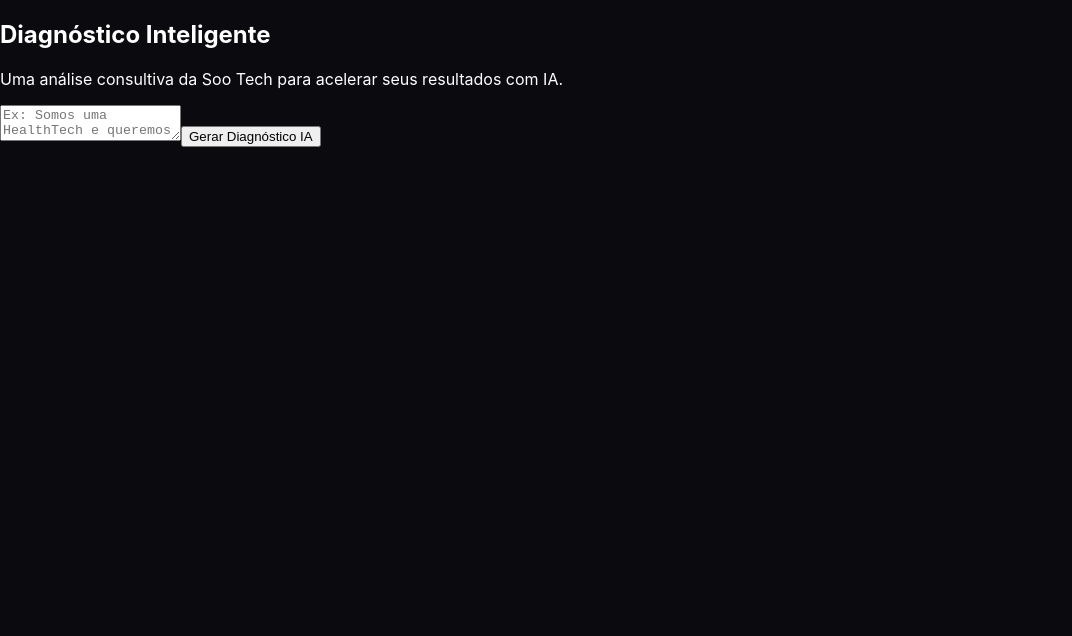
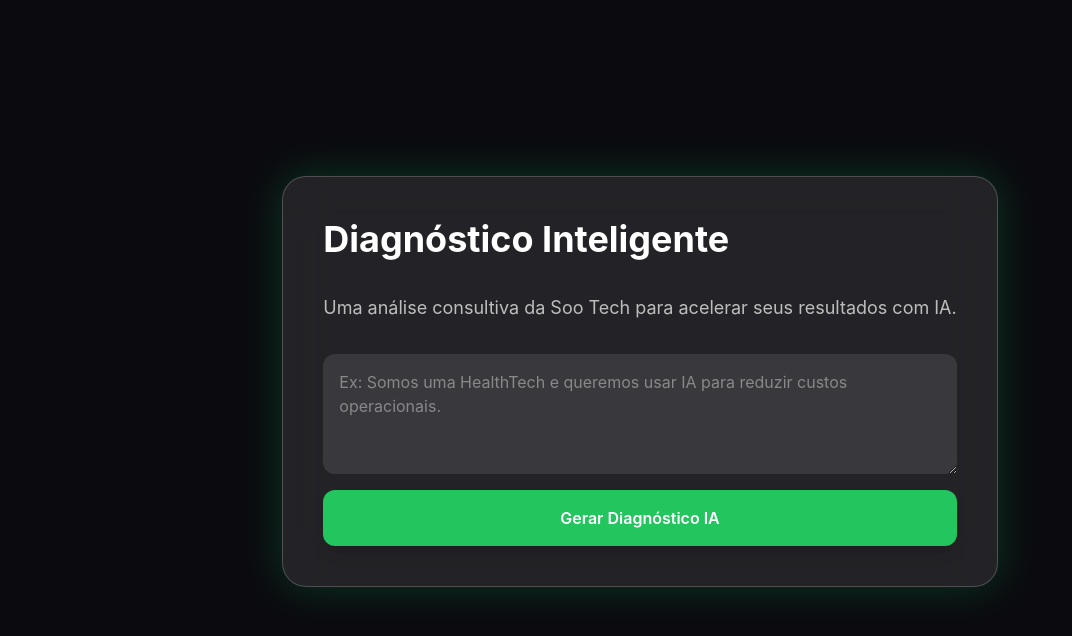
Before and after one commit to ghcastellano/soo-tech-sandbox-updated, a Next.js app: page / in a window 1280 px wide. Shown: the top 636 px of the page, without its empty margins (0-1072 px from the left). Built offline with nearby package versions, Linux system fonts and the light colour scheme.

Commit message:
Create tailwind.config.js

```diff
--- /dev/null
+++ b/tailwind.config.js
@@ -0,0 +1,17 @@
+/** @type {import('tailwindcss').Config} */
+module.exports = {
+  content: [
+    "./app/**/*.{js,ts,jsx,tsx,mdx}",
+    "./components/**/*.{js,ts,jsx,tsx,mdx}",
+    "./pages/**/*.{js,ts,jsx,tsx,mdx}"
+  ],
+  theme: {
+    extend: {
+      colors: {
+        primary: "#6AF586",
+        dark: "#0B0B0F",
+      },
+    },
+  },
+  plugins: [],
+};
```
